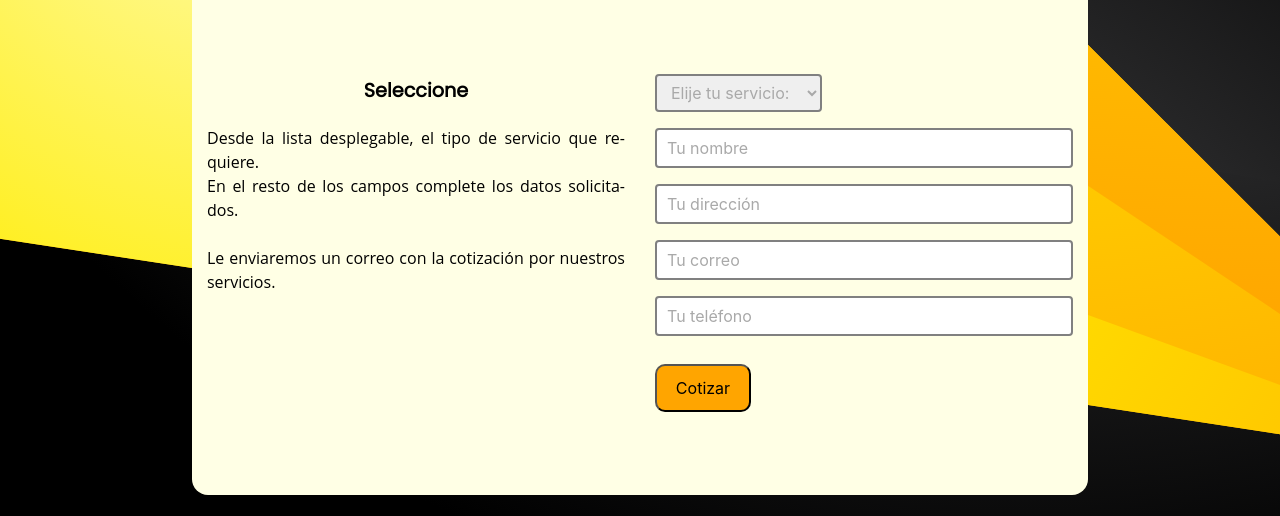
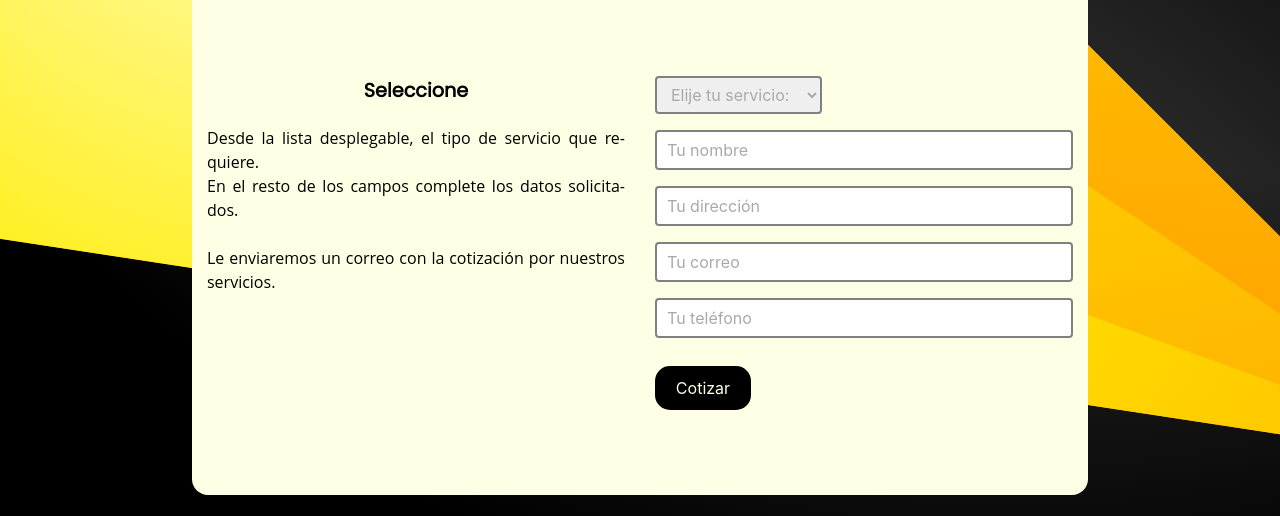
Before and after one commit to renedonaire/desarrollo_web, a website: page pages/cotiza.html in a window 1280 px wide. Shown: the part 156-672 px from the top of the page. Drawn offline with nearby package versions, Linux system fonts and the light colour scheme.

Commit message:
Corrige botones para hacerlos más coherentes

```diff
--- a/scss/_formularios.scss
+++ b/scss/_formularios.scss
@@ -30,19 +30,20 @@ input[type="email"] {
 
 .boton {
 	width: 6rem;
-	background-color: orange;
-	border-radius: 10px;
-	color: black;
+	background-color: $colorOscuro;
+	border-radius: 15px;
+	color: $colorFondo;
 	padding: 10px;
 	text-align: center;
 	text-decoration: none;
-	font-size: 16px;
+	font-size: 1rem;
 	cursor: pointer;
 	margin-top: 20px;
+	border: none;
 }
 
 .boton:hover {
-	color: white;
-	background-color: orangered;
-	transform: skewY(-5deg);
+	color: $colorOscuro;
+	background-color: $colorActivo;
+	transform: scale(1.1);
 }
```
Also changed, not shown: css/estilos.css.
